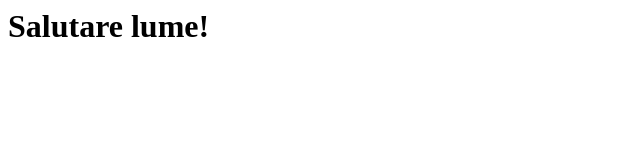
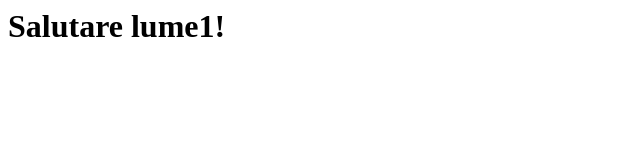
Before and after one commit to denisdnl/ScoalaInformala, a plain HTML site: page index.html in a window 1280 px wide. Shown: the full height of the page, 0-640 px from the left. Drawn offline with Linux system fonts and the light colour scheme.

Commit message:
Lab1_Ex1_Pas3:cmd_commit

```diff
--- a/index.html
+++ b/index.html
@@ -5,7 +5,7 @@
     </head>
 
     <body>
-        <h1>Salutare lume!</h1>
+        <h1>Salutare lume1!</h1>
     </body>
 
 </html>
```
